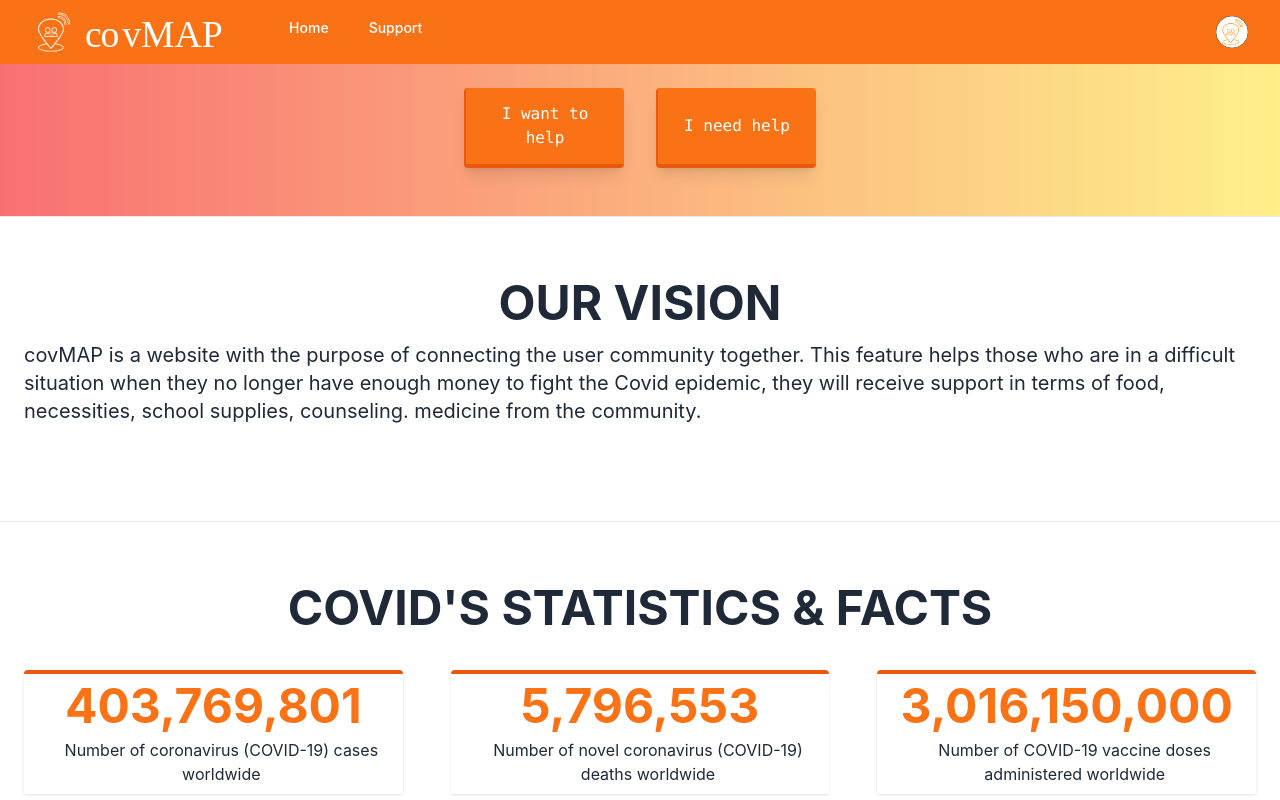
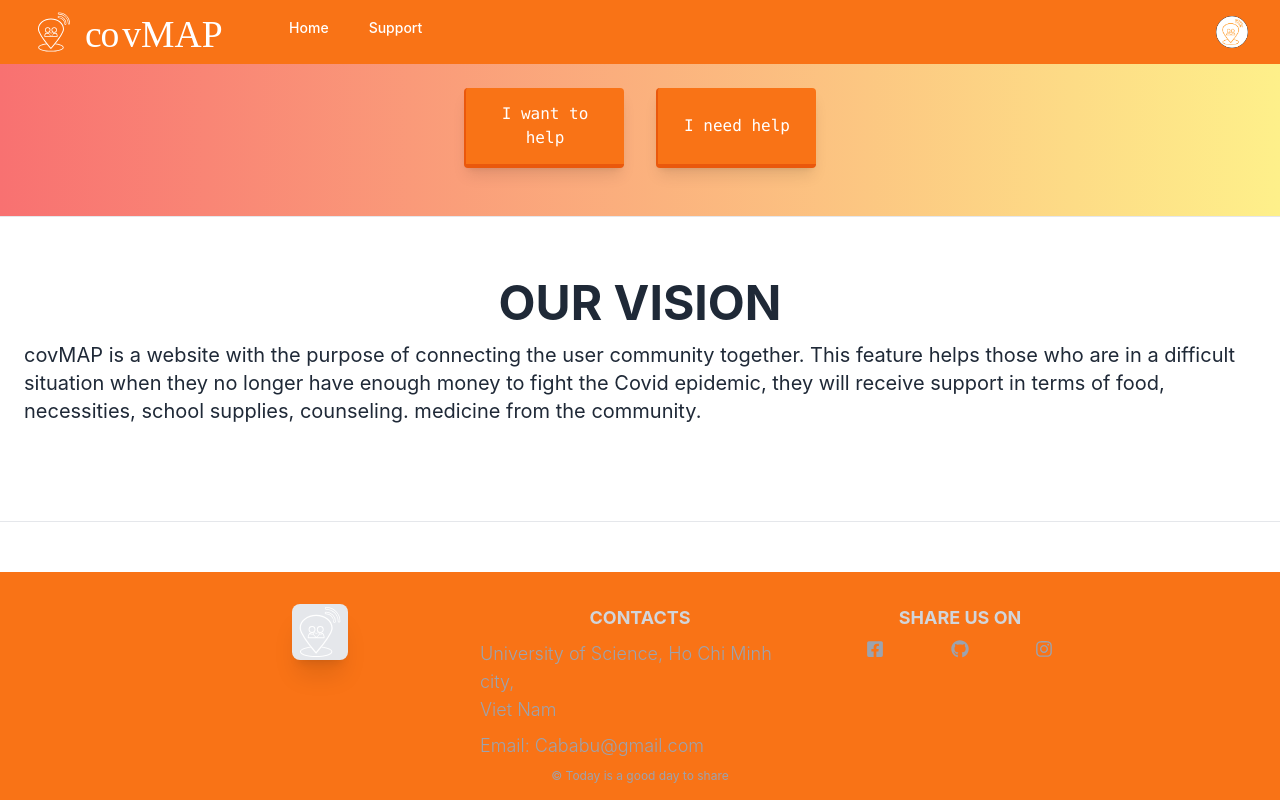
Before and after one commit to thtngan/FDI-CaBaBu, a React (Create React App) app in the folder cov-map/: page / in a window 1280 px wide. Shown: the top 800 px of the page. Built offline with nearby package versions, Linux system fonts and the light colour scheme.

Commit message:
add link git & footer

```diff
--- /dev/null
+++ b/cov-map/src/components/footer/Footer.js
@@ -0,0 +1,75 @@
+import { FaFacebookSquare, FaGithub, FaInstagram } from "react-icons/fa";
+import { Link } from "react-router-dom";
+
+export default function Footer() {
+  return (
+    <div className="absolute mt-auto bottom-0 w-screen bg-orange-500 dark:bg-gray-800">
+      <footer className="container mx-auto xl:px-40 pt-4 pb-4 xl:pt-8">
+        <div className="max-w-screen-lg xl:max-w-screen-xl mx-auto text-gray-400 dark:text-gray-300">
+          <ul className="text-lg font-light flex flex-wrap justify-center">
+            <div className="text-left mb-4 md:w-1/3 lg:w-1/3">
+              <div className="flex-1 flex sm:items-stretch sm:justify-center">
+                <div className="flex-shrink-0 flex items-center rounded-lg bg-gray-200 shadow-xl">
+                  <Link to="/">
+                    <img
+                      className="block md:hidden h-5 w-auto"
+                      src="/logoCovMAP-02.svg"
+                      alt="Workflow"
+                    />
+                    <img
+                      className="hidden md:block h-14 w-auto"
+                      src="/logoCovMAP-02.svg"
+                      alt="Workflow"
+                    />
+                  </Link>
+                </div>
+              </div>
+            </div>
+
+            <li className="w-screen md:w-1/3 lg:w-1/3 xs:text-xs">
+              <div className="text-center md:text-left">
+                <h2 className="text-gray-300 text-md uppercase mb-2 font-bold text-center">
+                  Contacts
+                </h2>
+                <ul>
+                  <li className="mb-2">
+                    <p>University of Science, Ho Chi Minh city,</p>
+                    <p>Viet Nam</p>
+                  </li>
+                  <li className="mb-2 hover:text-gray-800 dark:hover:text-white transition-colors duration-200">
+                    <a href="#">Email: Cababu@gmail.com</a>
+                  </li>
+                </ul>
+              </div>
+            </li>
+
+            <li className="w-screen md:w-1/3 lg:w-1/3 hidden md:block">
+              <div className="text-left">
+                <h2 className="text-gray-300 dark:text-gray-200 text-md uppercase mb-2 font-bold text-center">
+                  Share us on
+                </h2>
+                <ul>
+                  <li
+                    className="mb-4 hover:text-gray-800 dark:hover:text-white transition-colors duration-200 flex"
+                    style={{ justifyContent: "space-evenly" }}
+                  >
+                    <a href="#">
+                      <FaFacebookSquare></FaFacebookSquare>
+                    </a>
+                    <a href="#">
+                      <FaGithub></FaGithub>
+                    </a>
+                    <a href="#">
+                      <FaInstagram></FaInstagram>
+                    </a>
+                  </li>
+                </ul>
+              </div>
+            </li>
+          </ul>
+          <div className="text-center text-xs">© Today is a good day to share</div>
+        </div>
+      </footer>
+    </div>
+  );
+}
--- a/cov-map/src/pages/AboutUs.js
+++ b/cov-map/src/pages/AboutUs.js
@@ -39,7 +39,7 @@ export default function AboutUs() {
       srcImg: "/Ava_Ngan.jpg",
       linkFb: "https://www.facebook.com/ngn.tranhoangthao",
       linkedIn: "",
-      linkGit: "",
+      linkGit: "https://github.com/thtngan",
     },
     {
       name: "Le Thien Kim",
@@ -47,7 +47,7 @@ export default function AboutUs() {
       srcImg: "Ava_Kim.jpg",
       linkFb: "https://www.facebook.com/profile.php?id=100061739424693",
       linkedIn: "",
-      linkGit: "",
+      linkGit: "https://github.com/MyrtilleKim",
     },
     {
       name: "Le Thi Phuong Linh",
@@ -63,7 +63,7 @@ export default function AboutUs() {
       srcImg: "/Ava_Dieu.png",
       linkFb: "https://www.facebook.com/ndiuu",
       linkedIn: "",
-      linkGit: "",
+      linkGit: "https://github.com/ninaninan0o0",
     },
     {
       name: "Le Hoang Kim Thanh",
@@ -71,7 +71,7 @@ export default function AboutUs() {
       srcImg: "/Ava_Thanh.jpg",
       linkFb: "https://www.facebook.com/kimthanh3001",
       linkedIn: "",
-      linkGit: "",
+      linkGit: "https://github.com/Kimthanh11",
     },
   ];
   return (
@@ -87,6 +87,7 @@ export default function AboutUs() {
           </div>
         ))}
       </Slider>
+
     </div>
   );
 }
--- a/cov-map/src/pages/HelpForm.js
+++ b/cov-map/src/pages/HelpForm.js
@@ -1,4 +1,6 @@
 import Header from "../components/header/Header";
+import Footer from "../components/footer/Footer";
+
 const HelpForm = () => {
     return (
         <div>
@@ -26,6 +28,7 @@ const HelpForm = () => {
                     </div>
                 </div>
             </div>
+            <Footer/>
         </div>
      );
 }
--- a/cov-map/src/pages/Home.js
+++ b/cov-map/src/pages/Home.js
@@ -1,4 +1,5 @@
 import Header from "../components/header/Header";
+import Footer from "../components/footer/Footer";
 import AboutUs from "./AboutUs";
 import React from "react";
 import { Link } from "react-router-dom";
@@ -197,8 +198,9 @@ const Home = () => {
     <div className="container mx-auto xl:px-40 bg-gray-10 pb-5">
     <AboutUs/>
 
+
     </div>
-
+    <Footer/>
     </div>
 
      );
--- a/cov-map/src/pages/SendHelp.js
+++ b/cov-map/src/pages/SendHelp.js
@@ -1,5 +1,6 @@
 import React, { useState, useEffect } from 'react';
 import Header from "../components/header/Header";
+import Footer from "../components/footer/Footer";
 import { IoFastFoodOutline } from 'react-icons/io5';
 import {MdOutlineHealthAndSafety} from 'react-icons/md';
 import {FaToolbox} from 'react-icons/fa';
@@ -134,7 +135,7 @@ export default function SendHelp(){
                 </div>
             </form>
             </section>
-
+            <Footer/>
         </div>
     );
 }
--- a/cov-map/src/pages/WantToHelp.js
+++ b/cov-map/src/pages/WantToHelp.js
@@ -1,4 +1,6 @@
 import Header from "../components/header/Header";
+import Footer from "../components/footer/Footer";
+
 const WantToHelp = () => {
     return (
         <div>
@@ -40,6 +42,7 @@ const WantToHelp = () => {
                 </div>
             </div>
         </div>
+        <Footer/>
         </div>
      );
 }
```
